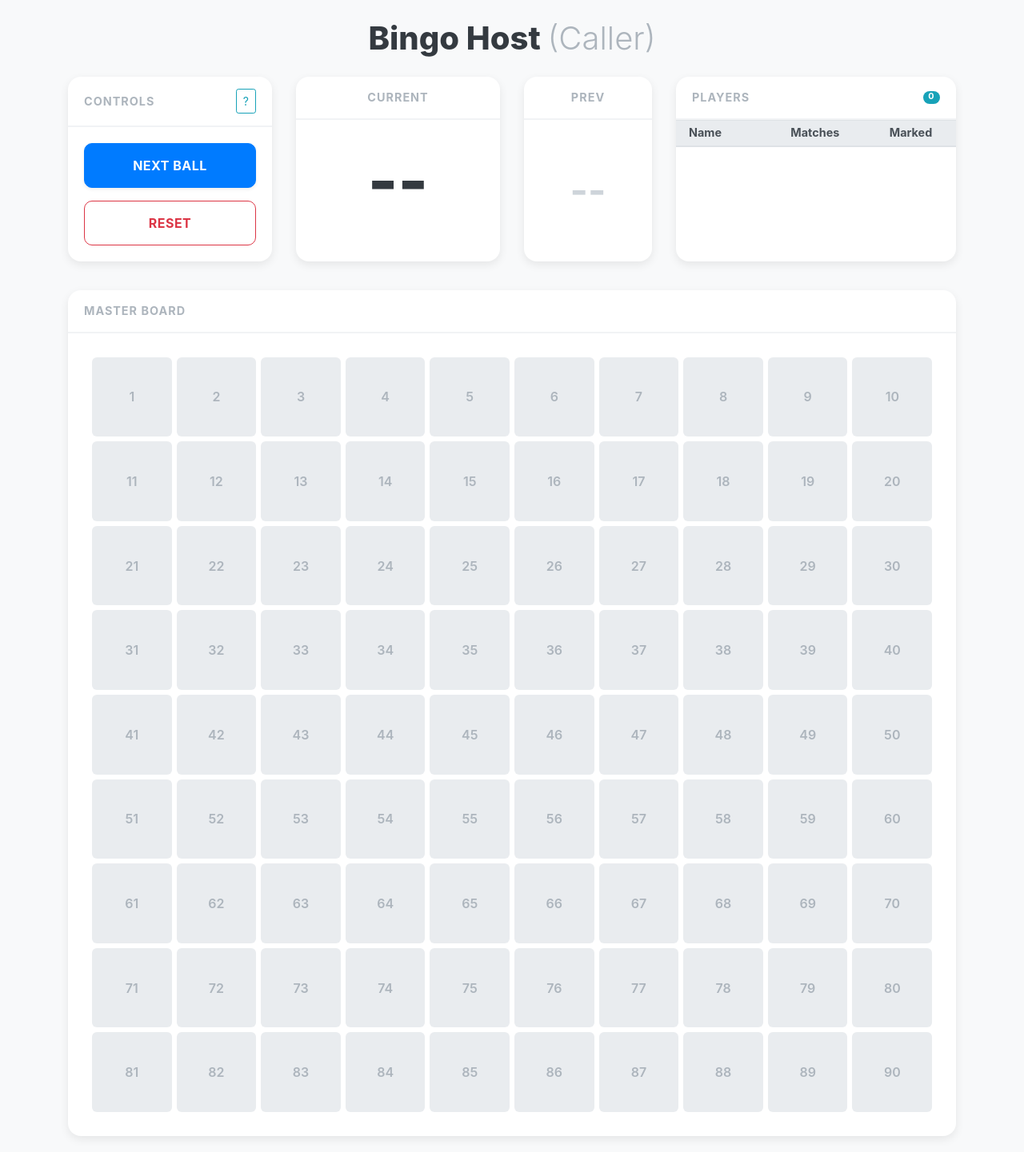
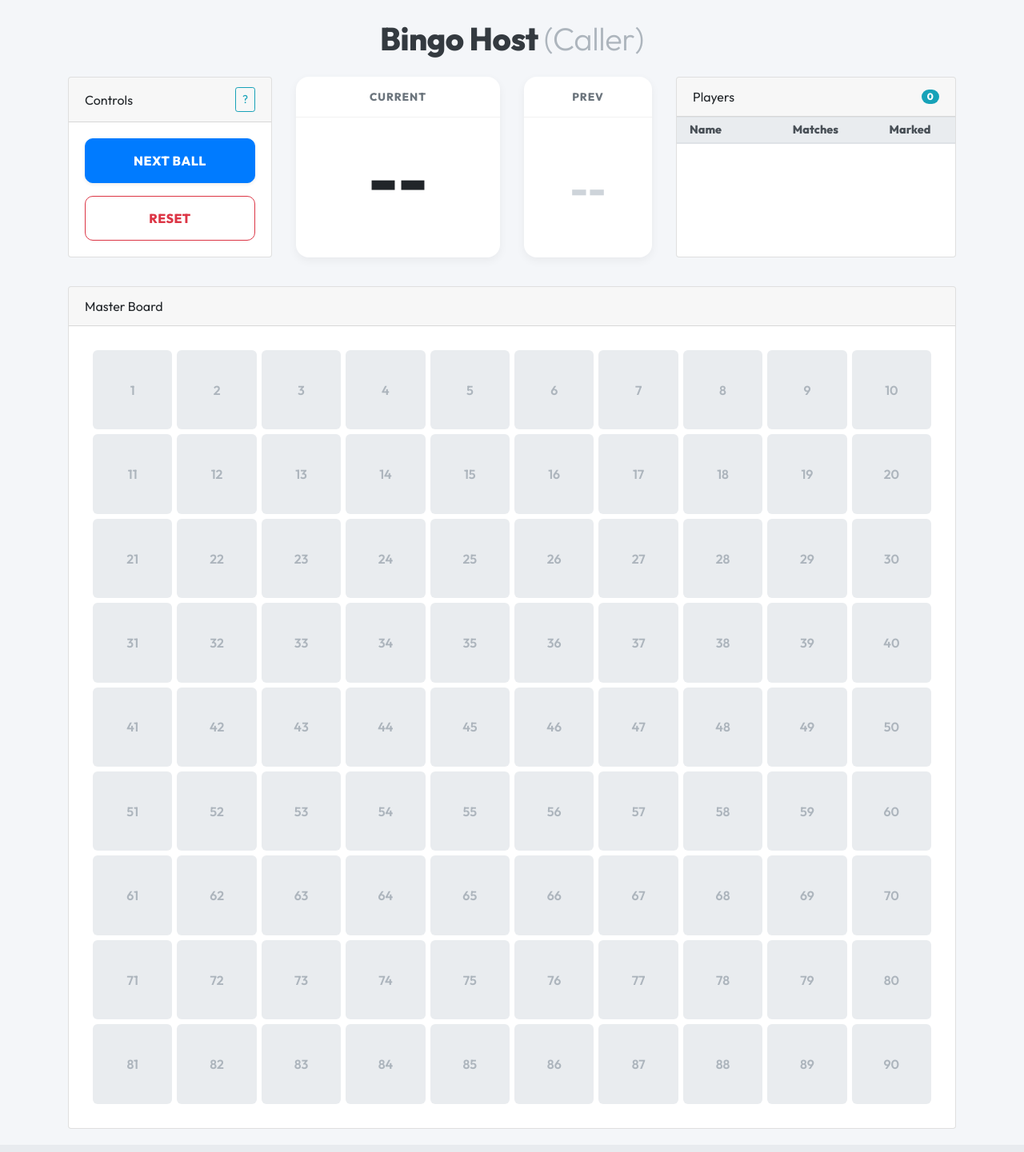
Before and after one commit to andywestley/bingo, a PHP site: page /host.php in a window 1280 px wide. Shown: the whole page at 80% size. After the commit the page ends 1412 px from the top, so only its background shows below. Run offline with PHP 8.4, Linux system fonts and the light colour scheme; data comes from the database, SQL or seed files in the repository; data that the repository does not hold is empty.

Commit message:
Typography tidy

```diff
--- /dev/null
+++ b/css/bingo-theme.css
@@ -0,0 +1,69 @@
+/* Shared Bingo Theme & Typography */
+@import url('https://fonts.googleapis.com/css2?family=Outfit:wght@300;400;600;800&display=swap');
+
+:root {
+    --font-main: 'Outfit', sans-serif;
+
+    /* Palette */
+    --primary-color: #ffc107;
+    /* Amber */
+    --secondary-color: #6c757d;
+    --success-color: #28a745;
+    --info-color: #17a2b8;
+    --danger-color: #dc3545;
+
+    --bg-color: #f4f6f9;
+    /* Slightly darker than pure white/gray for better contrast */
+    --card-bg: #ffffff;
+    --text-color: #212529;
+    --muted-color: #6c757d;
+}
+
+body {
+    font-family: var(--font-main);
+    background-color: var(--bg-color);
+    color: var(--text-color);
+    -webkit-font-smoothing: antialiased;
+}
+
+h1,
+h2,
+h3,
+h4,
+h5,
+h6 {
+    font-weight: 800;
+    letter-spacing: -0.5px;
+}
+
+/* Premium Card Styles */
+.bingo-card {
+    background: var(--card-bg);
+    border: none;
+    border-radius: 16px;
+    box-shadow: 0 4px 12px rgba(0, 0, 0, 0.05);
+    height: 100%;
+    overflow: hidden;
+    transition: transform 0.2s, box-shadow 0.2s;
+}
+
+.bingo-card .card-header {
+    background: transparent;
+    border-bottom: 1px solid rgba(0, 0, 0, 0.05);
+    font-weight: 700;
+    text-transform: uppercase;
+    letter-spacing: 1px;
+    color: var(--muted-color);
+    font-size: 0.85rem;
+    padding: 15px 20px;
+}
+
+.bingo-card .card-body {
+    padding: 20px;
+}
+
+/* Utilities */
+.text-premium {
+    font-weight: 800;
+    letter-spacing: -1px;
+}
--- a/css/host.css
+++ b/css/host.css
@@ -1,46 +1,19 @@
 /* Premium Host UI */
-:root {
-    --primary-color: #ffc107;
-    --success-color: #28a745;
-    --bg-color: #f8f9fa;
-    --card-bg: #ffffff;
-    --text-color: #343a40;
-}
+/* :root variables are now in bingo-theme.css */
 
 body {
-    background-color: var(--bg-color);
-    color: var(--text-color);
+    /* Background and Font are handled by theme.css */
+    /* Only adding specific host overrides if any */
 }
 
 .host-section {
     margin-bottom: 20px;
 }
 
-/* Card Styling (Shared feel with Player) */
+/* Host Card - Extends theme .bingo-card via HTML class */
 .host-card {
-    background: var(--card-bg);
-    border: none;
-    border-radius: 16px;
-    box-shadow: 0 4px 12px rgba(0, 0, 0, 0.08);
-    /* Softer shadow */
-    transition: transform 0.2s;
+    /* Not using CSS modules, calling class in HTML is better */
     height: 100%;
-    overflow: hidden;
-}
-
-.host-card .card-header {
-    background: transparent;
-    border-bottom: 2px solid #f1f3f5;
-    font-weight: 700;
-    text-transform: uppercase;
-    letter-spacing: 1px;
-    color: #adb5bd;
-    font-size: 0.9rem;
-    padding: 15px 20px;
-}
-
-.host-card .card-body {
-    padding: 20px;
 }
 
 /* Main Number Display */
--- a/host.php
+++ b/host.php
@@ -11,6 +11,7 @@
 <title>Bingo Host</title>
 
 <link rel="stylesheet" href="WebContent/bingo.css">
+<link rel="stylesheet" href="css/bingo-theme.css?v=<?php echo time(); ?>">
 <link rel="stylesheet" href="css/bingo-grid.css?v=<?php echo time(); ?>">
 <link rel="stylesheet" href="css/host.css?v=<?php echo time(); ?>">
 
@@ -22,7 +23,7 @@
 
 		<div class="row host-section" id="top">
 			<div class="col-md-3 mb-3 order-2 order-md-2">
-				<div class="card host-card">
+				<div class="card bingo-card host-card">
 					<div class="card-header text-center">Current</div>
 					<div class="card-body text-center d-flex flex-column justify-content-center align-items-center p-2">
 						<div class="current-ball" id="current-number" style="font-size: 5rem;">--</div>
@@ -33,7 +34,7 @@
 
             <!-- Previous Ball (Mobile: 3, Desktop: 3) -->
 			<div class="col-md-2 mb-3 order-3 order-md-3">
-				<div class="card host-card">
+				<div class="card bingo-card host-card">
 					<div class="card-header text-center">Prev</div>
 					<div class="card-body text-center d-flex align-items-center justify-content-center p-2">
 						<div style="font-size: 3rem; color: #ced4da; font-weight:700;" id="previous-number">--</div>
--- a/player.php
+++ b/player.php
@@ -10,6 +10,7 @@
 
 <title>Bingo Player</title>
 <link rel="stylesheet" href="WebContent/bingo.css">
+<link rel="stylesheet" href="css/bingo-theme.css?v=<?php echo time(); ?>">
 <link rel="stylesheet" href="css/bingo-grid.css?v=<?php echo time(); ?>">
 <link rel="stylesheet" href="css/player.css?v=<?php echo time(); ?>">
 </head>
@@ -35,7 +36,7 @@
         </div>
 
         <div class="col-6 pr-1">
-            <div class="card shadow-sm h-100">
+            <div class="card bingo-card shadow-sm h-100">
                 <div class="card-header py-1 text-center font-weight-bold bg-primary text-white">Current</div>
                 <div class="card-body d-flex justify-content-center align-items-center p-2">
                     <div id="last-called" class="display-3 font-weight-bold text-dark">--</div>
@@ -44,7 +45,7 @@
         </div>
 
         <div class="col-6 pl-1">
-             <div class="card shadow-sm h-100">
+             <div class="card bingo-card shadow-sm h-100">
                 <div class="card-header py-1 text-center font-weight-bold bg-secondary text-white">Previous</div>
                 <div class="card-body p-2 d-flex align-items-center justify-content-center">
                     <div id="recent-calls" class="d-flex flex-wrap justify-content-center" style="gap: 5px;">
```
Also changed, not shown: css/player.css (+2 -7 lines).
